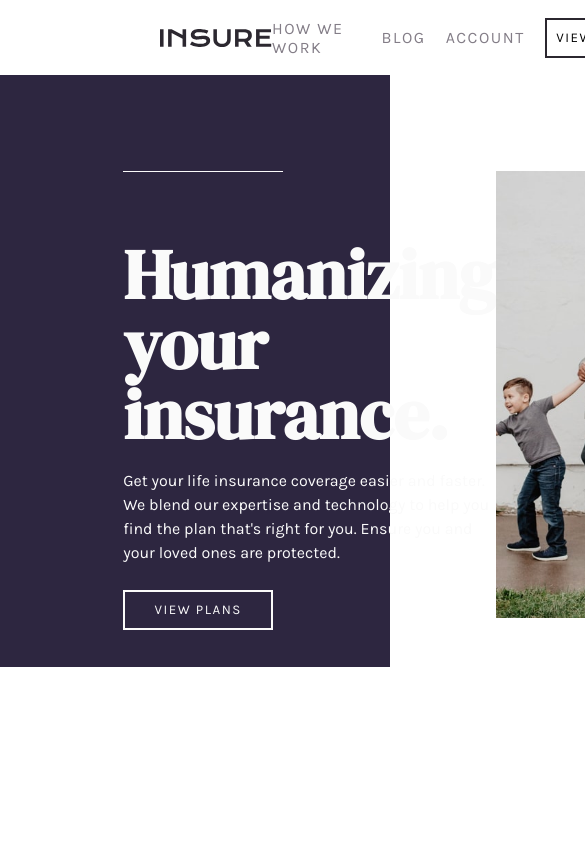
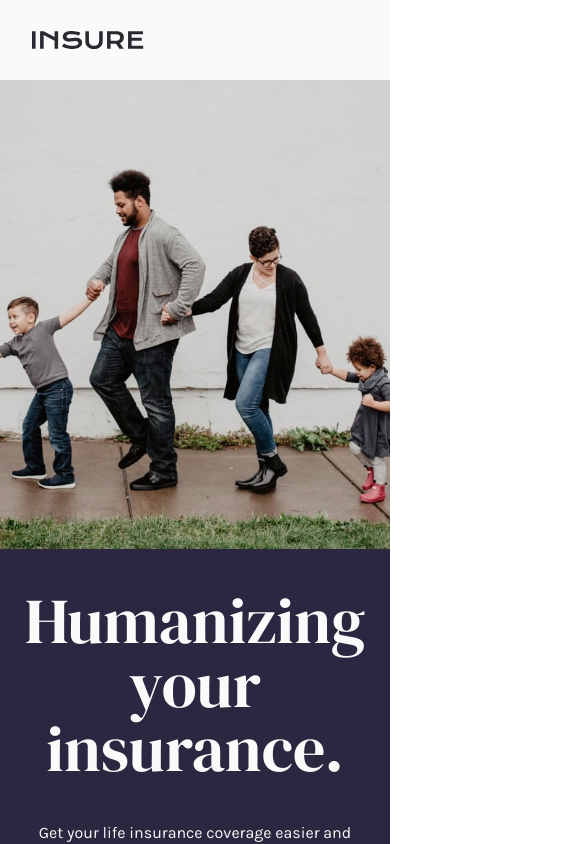
Before and after one commit to mcoulier/react-insure-landing-page, a React (Create React App) app: page / in a window 390 px wide. Shown: the top 844 px of the page, 585 px wide, since content can reach past the window. Built offline with nearby package versions, Linux system fonts and the light colour scheme.

Commit message:
Responsive Nav & Hero

```diff
--- a/src/App.js
+++ b/src/App.js
@@ -3,7 +3,6 @@ import Hero from "./components/Hero/Hero";
 import CardSection from "./components/CardSection/CardSection";
 import BannerSection from "./components/BannerSection/BannerSection";
 import Footer from "./components/Footer/Footer";
-
 import { MainWrapper } from "./styles/GlobalStyles";
 
 export default function App() {
--- a/src/components/Footer/styled.js
+++ b/src/components/Footer/styled.js
@@ -41,8 +41,6 @@ export const FooterLinks = styled.section``;
 export const FooterNav = styled.nav``;
 
 export const Title = styled.p`
-  font-weight: 700;
-  text-transform: uppercase;
   color: ${(props) => props.theme.colors.greyViolet};
 `;
 
@@ -52,4 +50,7 @@ export const FooterListItem = styled(ListItem)`
   display: flex;
   flex-direction: column;
   line-height: 2;
+  text-transform: uppercase;
+  font-weight: 700;
+  font-size: 0.9rem;
 `;
--- a/src/components/Hero/Hero.js
+++ b/src/components/Hero/Hero.js
@@ -5,17 +5,17 @@ import {
   HeroImg,
   HeroBtn,
   HeroText,
+  HeroLine,
   HeroWrapper,
   RightPattern,
 } from "./styled";
 import HeroImage from "../images/hero-desktop.jpg";
-import { Line } from "../../styles/Line";
 
 export default function Hero() {
   return (
     <HeroContainer>
       <HeroWrapper>
-        <Line />
+        <HeroLine />
         <HeroTitle>Humanizing your insurance.</HeroTitle>
         <HeroText>
           Get your life insurance coverage easier and faster. We blend our
@@ -24,11 +24,7 @@ export default function Hero() {
         </HeroText>
         <HeroBtn>View Plans</HeroBtn>
       </HeroWrapper>
-      <HeroWrapper>
-        <HeroImg src={HeroImage} />
-      </HeroWrapper>
-      {/*         <RightPattern />
-       */}{" "}
+      <HeroImg src={HeroImage} />
     </HeroContainer>
   );
 }
--- a/src/components/Hero/styled.js
+++ b/src/components/Hero/styled.js
@@ -2,25 +2,44 @@ import styled from "styled-components";
 import { Button } from "../../styles/Button";
 import { ReactComponent as PatternRight } from "../images/pattern-intro-right-desktop.svg";
 import { ReactComponent as PatternLeft } from "../images/pattern-intro-left-desktop.svg";
+import { Line } from "../../styles/Line";
+import { device } from "../../styles/Breakpoints";
+import HeroMobile from "../images/hero-mobile.jpg";
 
 export const HeroContainer = styled.div`
   background-color: ${(props) => props.theme.colors.violet};
-  height: 400px;
+  height: 25rem;
   color: #fafafa;
   display: flex;
   flex-direction: row;
   justify-content: space-evenly;
-  padding: 6rem 7.7rem;
+  padding: 6rem 10rem;
+
+  @media ${device.mobile} {
+    flex-direction: column-reverse;
+    text-align: center;
+    padding: 0rem;
+    padding-bottom: 4rem;
+    height: auto;
+  }
 `;
 
 export const HeroTitle = styled.h1`
-  font-size: 70px;
-  margin-bottom: 20px;
+  font-size: clamp(2.5rem, 4rem, 5rem);
+  padding: 2.5rem 0rem;
   line-height: 1;
+  font-weight: 400;
 `;
 
 export const HeroImg = styled.img`
-  height: clamp(27.9365rem, 45.1vw, 40.625rem);
+  height: clamp(28rem, 45vw, 40rem);
+  padding-left: 1rem;
+  @media ${device.mobile} {
+    object-fit: cover;
+    padding: 0;
+    height: auto;
+    background-image: url(${HeroMobile});
+  }
 `;
 
 export const HeroBtn = styled(Button)`
@@ -30,6 +49,8 @@ export const HeroBtn = styled(Button)`
     color: ${(props) => props.theme.colors.violet};
     background-color: #fafafa;
   }
+  @media ${device.mobile} {
+  }
 `;
 
 export const HeroText = styled.p`
@@ -38,13 +59,20 @@ export const HeroText = styled.p`
 `;
 
 export const HeroWrapper = styled.div`
-  max-width: 540px;
+  width: 80%;
+  @media ${device.mobile} {
+    display: flex;
+    flex-direction: column;
+    align-items: center;
+    width: auto;
+    padding: 0rem 1rem;
+  }
 `;
 
-export const HeroLine = styled.div`
-  border-top: 1px solid #fafafa;
-  width: 160px;
-  padding-bottom: 20px;
+export const HeroLine = styled(Line)`
+  @media ${device.mobile} {
+    display: none;
+  }
 `;
 
 export const RightPattern = styled(PatternRight)`
--- a/src/components/Nav/styled.js
+++ b/src/components/Nav/styled.js
@@ -1,14 +1,20 @@
 import styled from "styled-components";
 import { Button } from "../../styles/Button";
+import { device } from "../../styles/Breakpoints";
 
 export const Nav = styled.nav`
-  height: 75px;
+  position: relative;
+  height: 5rem;
   display: flex;
   justify-content: space-between;
   top: 0;
   text-transform: uppercase;
   letter-spacing: 1.5px;
   padding: 0rem 10rem;
+  background-color: #fafafa;
+  @media ${device.mobile} {
+    padding: 0rem 2rem;
+  }
 `;
 
 export const NavContainer = styled.div`
@@ -23,6 +29,9 @@ export const NavLink = styled.a`
   &:hover {
     color: ${(props) => props.theme.colors.darkViolet};
   }
+  @media ${device.mobile} {
+    display: none;
+  }
 `;
 
 export const NavBtn = styled(Button)`
@@ -31,4 +40,9 @@ export const NavBtn = styled(Button)`
     color: #fafafa;
     background-color: ${(props) => props.theme.colors.darkViolet};
   }
+  @media ${device.mobile} {
+    display: none;
+  }
 `;
+
+/* export const Toggle */
--- /dev/null
+++ b/src/styles/Breakpoints.js
@@ -0,0 +1,9 @@
+//BREAKPOINTS
+
+const size = {
+  mobile: "905px",
+};
+
+export const device = {
+  mobile: `(max-width: ${size.mobile})`,
+};
--- a/src/styles/GlobalStyles.js
+++ b/src/styles/GlobalStyles.js
@@ -11,13 +11,21 @@ export const theme = {
 };
 
 export const GlobalStyle = createGlobalStyle`
+    * {
+      margin: 0;
+    }
     html {
       box-sizing: border-box;
+      height: 100%;
+      overflow-x: hidden;
     }
     body {
-      margin: 0;
-      padding: 0;
       font-family: 'Karla', sans-serif;
+
+    }
+    img {
+      display: block;
+      max-width: 100%;
     }
     h1, h2, h3, h4, h5, h6 {
       font-family: 'DM Serif Display', serif;
```
Also changed, not shown: src/components/Nav/NavBar.js (+2 -6 lines), src/components/images/hero-mobile.jpg (added).
